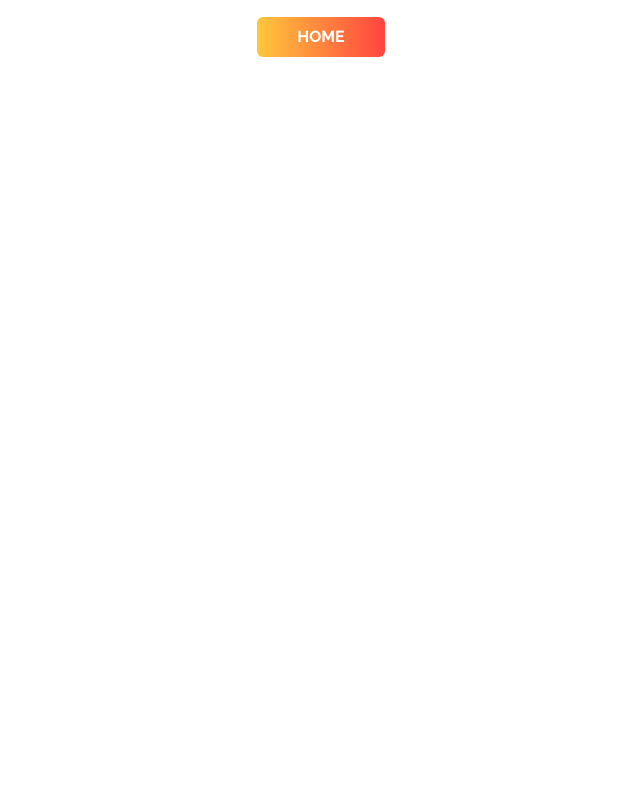
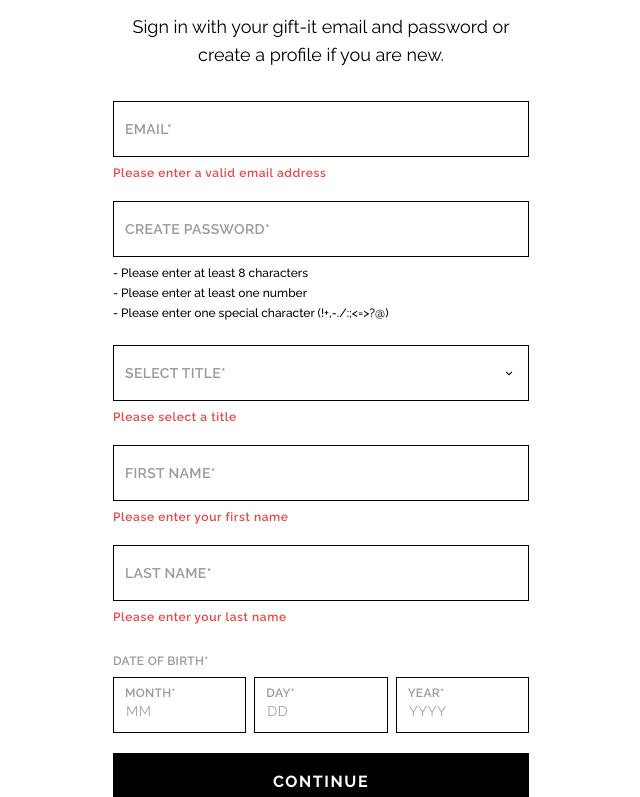
Before and after one commit to shanuka2000/gift-it-f, a Next.js app: page /signin in a window 1280 px wide. Before the commit this address had no page. Shown: the part 423-1220 px from the top of the page, without its empty margins (319-959 px from the left). Before the commit the page ends 800 px from the top, so only its background shows below. Built offline with nearby package versions, Linux system fonts and the light colour scheme.

Commit message:
Sign in page completed upto dob in form

```diff
--- /dev/null
+++ b/app/(root)/(auth)/signin/page.tsx
@@ -0,0 +1,190 @@
+"use client";
+
+import React, { useEffect, useRef, useState } from "react";
+import { FcGoogle } from "react-icons/fc";
+import { BiChevronDown } from "react-icons/bi";
+import { userTitles } from "@/lib/data";
+
+const SignIn = () => {
+  const [email, setemail] = useState("");
+  const [userTitle, setUserTitle] = useState("");
+  const [titleMenuVisible, setTitleMenuVisible] = useState(false);
+  const [isValid, setIsValid] = useState(false);
+
+  const ref = useRef<HTMLInputElement>(null);
+
+  const handleInputChange = () => {
+    setemail(ref.current!.value);
+  };
+
+  useEffect(() => {
+    const regexPattern =
+      /^[a-zA-Z0-9.!#$%&'*+/=?^_`{|}~-]+@[a-zA-Z0-9-]+(?:\.[a-zA-Z0-9-]+)*$/;
+    setIsValid(regexPattern.test(email));
+  }, [email, isValid]);
+
+  return (
+    <main className="flex flex-col items-center justify-center w-full py-12 max-w-screen-2xl ">
+      <section className="flex flex-col items-center w-fit pt-[2.5rem]">
+        <h2 className="text-4xl mt-6 uppercase">my gift-it account</h2>
+        <div className="py-10">
+          <button className="flex items-center justify-center gap-2 w-[18rem] h-[3rem] border-2 border-black">
+            <FcGoogle className="text-2xl" />
+            <span className="uppercase font-medium">Continue with google</span>
+          </button>
+        </div>
+        <div className="flex flex-col items-center justify-center gap-[2rem] text-center text-lg">
+          <p>or</p>
+          <h3 className="text-2xl">
+            Continue with your email <br /> address
+          </h3>
+          <p>
+            Sign in with your gift-it email and password or <br /> create a
+            profile if you are new.
+          </p>
+          <form className="w-full mb-28">
+            <div className="group input-block">
+              <label className="input-label group-focus-within:top-2 group-focus-within:text-xs">
+                Email*
+              </label>
+              <input type="email" className="cus-input" />
+              <span className="input-error">
+                Please enter a valid email address
+              </span>
+            </div>
+            {true && (
+              <>
+                <div className="group input-block">
+                  <label className="input-label group-focus-within:top-2 group-focus-within:text-xs">
+                    Create Password*
+                  </label>
+                  <input type="password" className="cus-input" />
+                  <div className="flex flex-col text-start mt-2">
+                    <div className="password-rules">
+                      - Please enter at least 8 characters
+                    </div>
+                    <div className="password-rules">
+                      - Please enter at least one number
+                    </div>
+                    <div className="password-rules">
+                      - Please enter one special character {"(!+,-./:;<=>?@)"}
+                    </div>
+                  </div>
+                </div>
+                <div className="relative input-block">
+                  <button
+                    className=" cus-input flex pt-0 items-center"
+                    onClick={(e) => {
+                      e.preventDefault();
+                      setTitleMenuVisible(!titleMenuVisible);
+                    }}
+                  >
+                    <span>{userTitle}</span>
+                    <label
+                      className={`input-label ${
+                        userTitle.length > 0 && "!top-2 !text-xs"
+                      }`}
+                    >
+                      Select title*
+                    </label>
+                    <span className="h-full flex-1 flex items-center justify-end text-sm">
+                      <BiChevronDown className="mb-3" />
+                    </span>
+                  </button>
+                  {titleMenuVisible && (
+                    <div className="absolute z-10 left-0 top-[70%] bg-white w-full">
+                      <ul className="flex flex-col items-start gap-2 ">
+                        {userTitles.map((item) => (
+                          <li
+                            key={item.id}
+                            className="flex text-xs pl-[12px] py-[10px] px-[6px] hover:bg-gray-500/10 w-full cursor-pointer"
+                            onClick={() => {
+                              setUserTitle(item.title);
+                              setTitleMenuVisible(false);
+                            }}
+                          >
+                            {item.title}
+                          </li>
+                        ))}
+                      </ul>
+                    </div>
+                  )}
+                  <span className="input-error z-0">Please select a title</span>
+                </div>
+                <div className="group input-block">
+                  <label className="input-label group-focus-within:top-2 group-focus-within:text-xs">
+                    First Name*
+                  </label>
+                  <input type="text" className="cus-input" />
+                  <span className="input-error">
+                    Please enter your first name
+                  </span>
+                </div>
+                <div className="group input-block">
+                  <label className="input-label group-focus-within:top-2 group-focus-within:text-xs">
+                    Last Name*
+                  </label>
+                  <input type="text" className="cus-input" />
+                  <span className="input-error">
+                    Please enter your last name
+                  </span>
+                </div>
+                <div className="w-[26rem] flex flex-col items-start mb-5">
+                  <span className="input-label !static !text-xs py-2">
+                    Date of birth*
+                  </span>
+
+                  <div className="w-full flex gap-2">
+                    <div className="relative flex-1  h-14 w-32 flex">
+                      <label className="input-label static !text-xs !top-2">
+                        Month*
+                      </label>
+                      <input
+                        type="number"
+                        min={1}
+                        max={12}
+                        placeholder="MM"
+                        className="h-14 w-full border border-black pt-3 px-3 text-[14px] leading-5 tracking-wide"
+                      />
+                    </div>
+                    <div className="relative flex-1  h-14 w-32 flex">
+                      <label className="input-label static !text-xs !top-2">
+                        Day*
+                      </label>
+                      <input
+                        type="number"
+                        min={1}
+                        max={31}
+                        placeholder="DD"
+                        className="h-14 w-full border border-black pt-3 px-3 text-[14px] leading-5 tracking-wide"
+                      />
+                    </div>
+                    <div className="relative flex-1  h-14 w-32 flex">
+                      <label className="input-label static !text-xs !top-2">
+                        Year*
+                      </label>
+                      <input
+                        type="number"
+                        min={1923}
+                        max={2023}
+                        placeholder="YYYY"
+                        className="h-14 w-full border border-black pt-3 px-3 text-[14px] leading-5 tracking-wide"
+                      />
+                    </div>
+                  </div>
+                </div>
+              </>
+            )}
+            <div>
+              <button className="flex items-center justify-center gap-2 w-full px-4 py-[17px] tracking-widest bg-black text-white uppercase font-bold text-base">
+                Continue
+              </button>
+            </div>
+          </form>
+        </div>
+      </section>
+    </main>
+  );
+};
+
+export default SignIn;
```
